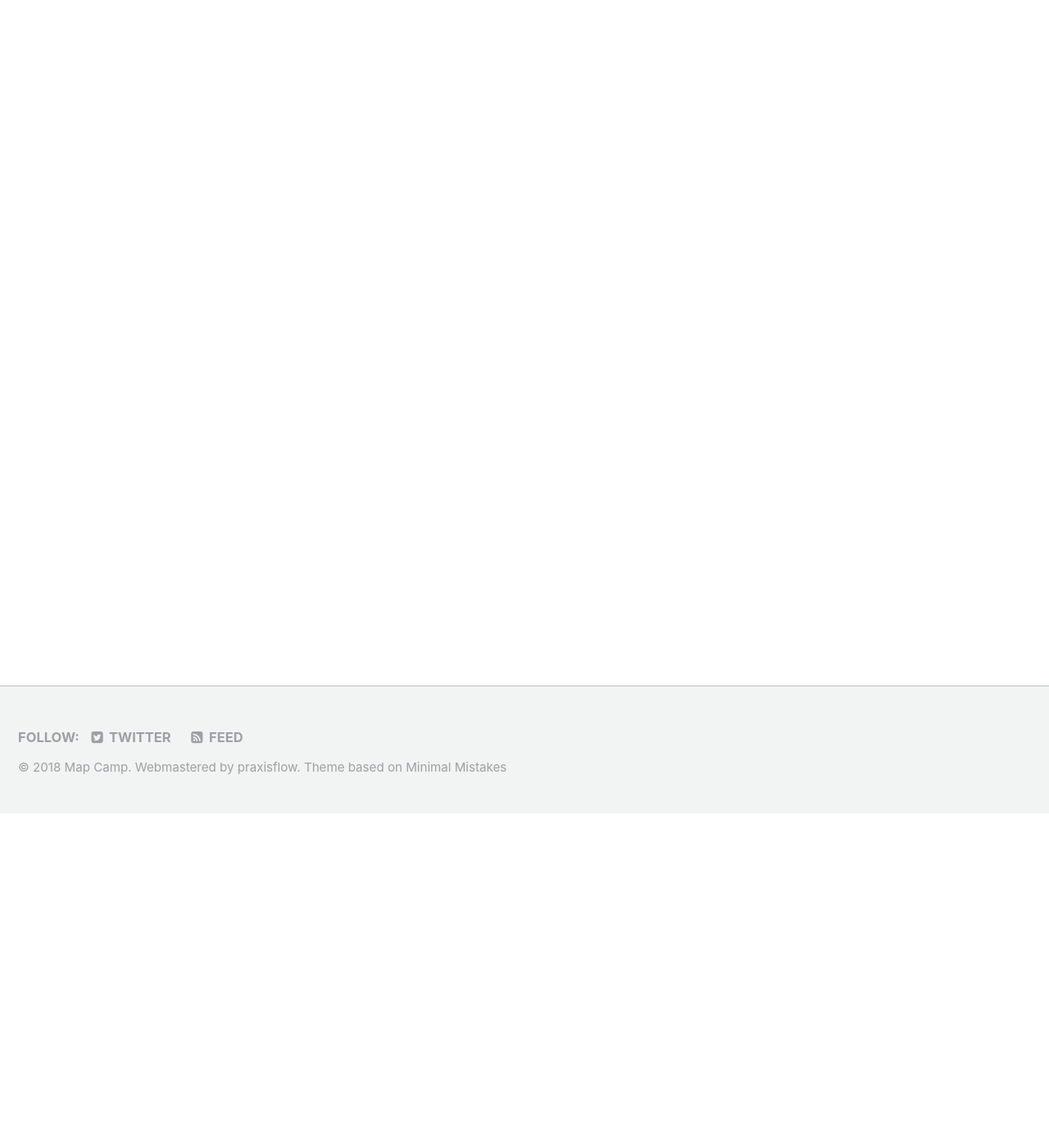
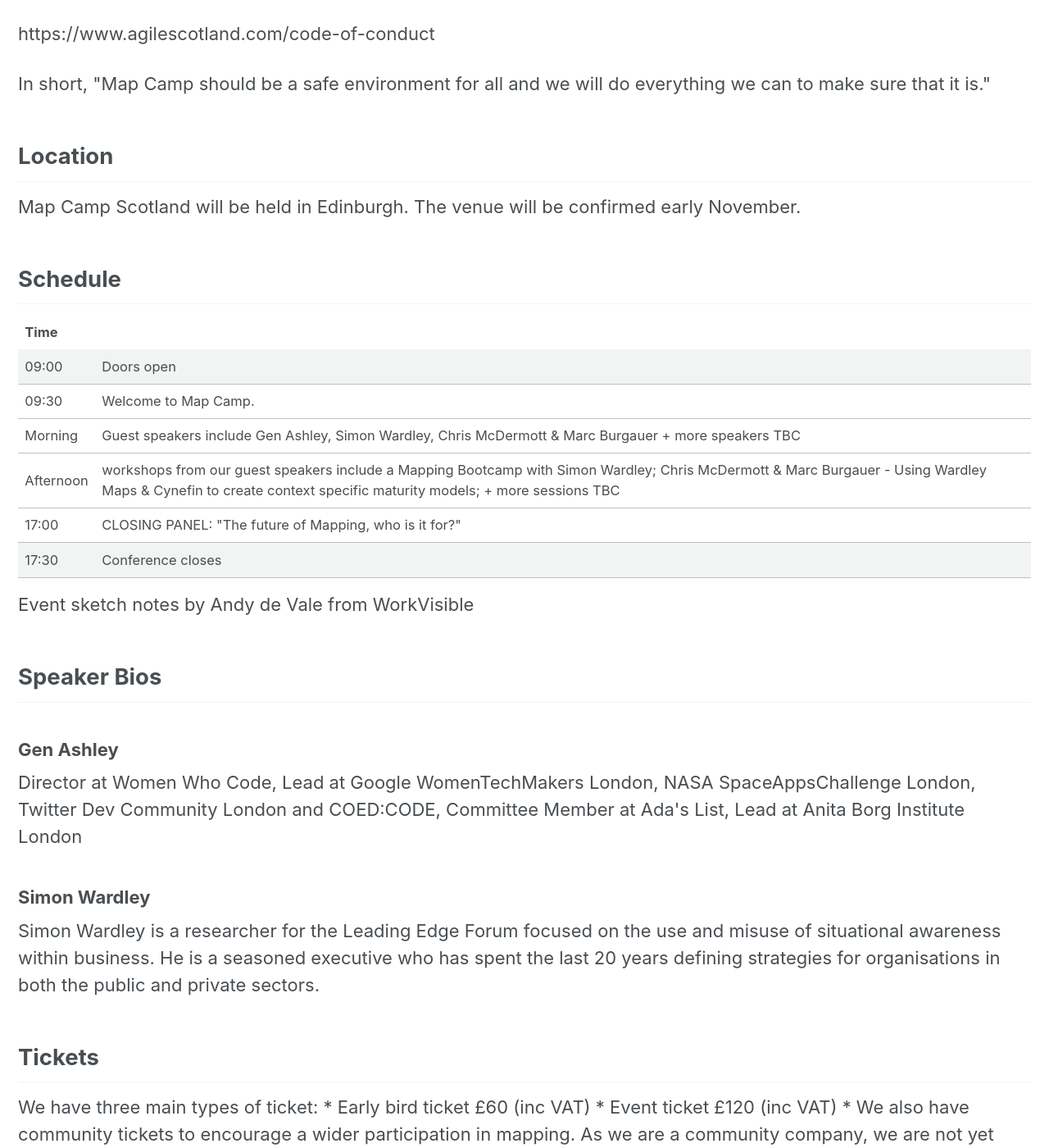
Before and after one commit to mapcampcommittee/mapcampcommittee.github.io, a Jekyll site: the page built from _pages/2018-12-03_Edinburgh.html, in a window 1280 px wide and 1400 px high, scrolled down 408 px. Shown: the whole window at 82% size. Built offline with Jekyll 4.4.1, drawn with Linux system fonts in a browser that asks for light colours; some of the changed text lies outside the part shown.

Commit message:
Added Event Details

```diff
--- a/_pages/2018-12-03_Edinburgh.html
+++ b/_pages/2018-12-03_Edinburgh.html
@@ -6,8 +6,19 @@
 ---
 <h1>3rd December 2018 in Edinburgh</h1>
 <p><a class="btn btn--info" href="https://www.eventbrite.co.uk/e/agile-scotland-presents-map-camp-scotland-tickets-50774098696">Tickets</a></p>
+
+<p>Based on feedback from various communities in Scotland, committing to Map Camp Scotland was an easy and exciting decision to make.</p>
+
+<p>If you’re planning on attending, please read our code of conduct:</p>
+
+<p>https://www.agilescotland.com/code-of-conduct</p>
+
+<p>In short, "Map Camp should be a safe environment for all and we will do everything we can to make sure that it is."</p>
+
+
+<h2>Location</h2>
+Map Camp Scotland will be held in Edinburgh. The venue will be confirmed early November.
 <!--
-<h2>Location</h2>
 <p><a target="_blank" href="https://shoreditchtownhall.com/event-hire/spaces-for-hire/assembly-hall.html">Shoreditch Town Hall</a></p>
 
   <iframe
@@ -16,7 +27,7 @@
    frameborder="0" style="border:0"
    src="https://www.google.com/maps/embed/v1/place?key=AIzaSyDrO1OypkhUwjdSIW_ipaUf88bZJaI4geU&q=Shoreditch+Town+Hall,+380+Old+Street,+London+EC1V+9LT,UK" allowfullscreen>
  </iframe>
-
+-->
 <h2>Schedule</h2>
 <table class="schedule">
   <tr>
@@ -25,24 +36,42 @@
     <th></th>
   </tr>
   <tr class="schedule-break"><td>09:00</td><td>Doors open</td><td></td></tr>
-  <tr><td>09:30</td><td>Welcome to Map Camp.</td><td>Gen Ashley (Chair) & Simon Wardley</td></tr>
-  <tr><td>09:45</td><td>Using maps to create focus and leverage</td><td>Liam Maxwell, National Technology Adviser at HM Government.</td></tr>
-  <tr><td>10:15</td><td>Mapping a new venture</td><td>Rachel Murphy, Managing Director at Difrent Group</td></tr>
-  <tr><td>10:45</td><td>Mapping one's regulatory world</td><td>Julie Pierce, Director Openness, Data & Digital at Food Standards Agency</td></tr>
-  <tr class="schedule-break"><td>11:15</td><td>Coffee</td><td></td></tr>
-  <tr><td>11:45</td><td>Mapping and the UN</td><td>Mark Craddock, Technical Director, UN Global Platform</td></tr>
-  <tr><td>12:15</td><td>Maps, Ships, Trains and Automobiles</td><td>James Findlay, Co-Founder Stance Global</td></tr>
-  <tr><td>12:45</td><td>Using maps as a communication tool</td><td>Yodit Stanton, CEO OpenSensors</td></tr>
-  <tr class="schedule-break"><td>13:15</td><td>Lunch provided</td><td></td></tr>
-  <tr><td>14:15</td><td>Maps and the Empathy Economy</td><td>Dr Jacqui Taylor, CEO, co-founder FlyingBinary</td></tr>
-  <tr><td>14:45</td><td>Maps, huh! What are they good for?</td><td>Danielle H-Wilson, Head of Business Architecture & Analysis at Co-op Digital</td></tr>
-  <tr><td>15:15</td><td>Mapping and Education</td><td>Janet Hughes, Digital director working in Healthcare, Education and the Arts</td></tr>
-  <tr class="schedule-break"><td>15:45</td><td>Coffee</td><td></td></tr>
-  <tr><td>16:15</td><td>Mapping a serverless startup</td><td>Drew Firment, Managing Partner at A Cloud Guru</td></tr>
-  <tr><td>16:45</td><td>Collaboration through Mapping</td><td>Sal Freudenberg, Agile Specialist and Psychology Researcher</td></tr>
-  <tr><td>17:00</td><td>CLOSING PANEL: "The future of Mapping, who is it for?"</td><td>Benjamin, Sal, Danielle, Rachel. CHAIRED by Gen Ashley</td></tr>
+  <tr><td>09:30</td><td>Welcome to Map Camp.</td><td></td></tr>
+  <tr><td>Morning</td><td>Guest speakers include Gen Ashley, Simon Wardley, Chris McDermott &amp; Marc Burgauer + more speakers TBC</td><td></td></tr>
+  <tr><td>Afternoon</td><td>workshops from our guest speakers include a Mapping Bootcamp with Simon Wardley; Chris McDermott &amp; Marc Burgauer - Using Wardley Maps &amp; Cynefin to create context specific maturity models; + more sessions TBC</td><td></td></tr>
+
+  <tr><td>17:00</td><td>CLOSING PANEL: "The future of Mapping, who is it for?"</td><td></td></tr>
   <tr class="schedule-break"><td>17:30</td><td>Conference closes</td><td></td></tr>
 </table>
 
-<h2><a href="https://community.wardleymaps.com/t/map-camp-london-2018/196">Sessions Summary</a></h2>
--->
+<p>Event sketch notes by Andy de Vale from WorkVisible</p>
+
+<h2>Speaker Bios</h2>
+<h3>Gen Ashley</h3>
+Director at Women Who Code, Lead at Google WomenTechMakers London, NASA SpaceAppsChallenge London, Twitter Dev Community London and COED:CODE, Committee Member at Ada's List, Lead at Anita Borg Institute London
+
+<h3>Simon Wardley</h3>
+Simon Wardley is a researcher for the Leading Edge Forum focused on the use and misuse of situational awareness within business. He is a seasoned executive who has spent the last 20 years defining strategies for organisations in both the public and private sectors.
+
+<h2>Tickets</h3>
+We have three main types of ticket:
+
+* Early bird ticket £60 (inc VAT)
+
+* Event ticket £120 (inc VAT)
+
+* We also have community tickets to encourage a wider participation in mapping.
+
+As we are a community company, we are not yet VAT registered. Eventbrite must collect and remit VAT on the Eventbrite Service Fee. Eventbrite will charge a rate of 20%.
+
+<h2>Sponsorship</h2>
+We are also looking for additional sponsors to support the Agile Scotland community. You can get in touch by emailing community@agilescotland.com
+
+Upon payment of the booking fee in cleared funds, you shall be entitled to participate fully in the event. You are responsible for arranging and paying for your own accommodation, travel and other expenses connected with attending the event. Whilst we shall use reasonable skill and care with regards to organising and providing the event, we do not guarantee that you will receive any particular outcome or result in respect of your attendance at the event. Under no circumstances shall our liability to you arising out of or in connection with these conditions exceed the total amount payable by you to us in respect of the booking fee. For the avoidance of doubt, our liability to you shall not extend to any indirect or consequential loss or damage suffered or incurred by you.
+
+We reserve the right to vary the event programme at any time.
+
+We are not responsible for the views or opinions expressed by any participants, but we do have a code of conduct.
+
+<h3>Contact</h3>
+If you need to contact the organisers, please send an email to community@agilescotland.com
```
